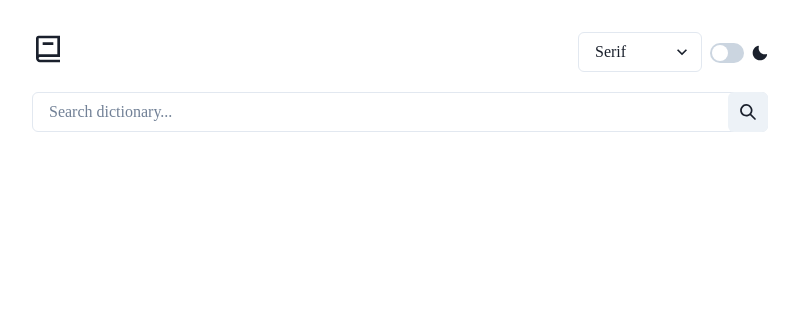
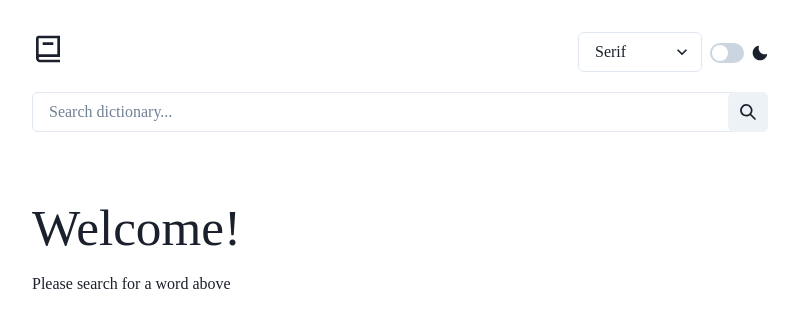
Before and after one commit to npkorintus/dictionary-web-app, a React (Vite) app: page / in a window 1280 px wide. Shown: the top 328 px of the page, without its empty margins (240-1039 px from the left). Built offline with nearby package versions, Linux system fonts and the light colour scheme.

Commit message:
added Welcome component, link to Home

```diff
--- a/src/App.jsx
+++ b/src/App.jsx
@@ -1,6 +1,8 @@
 import React, { useState } from 'react';
 
 import './App.css';
+
+import Welcome from './components/Welcome';
 
 import { Box, Flex, Icon, IconButton, Spacer } from '@chakra-ui/react';
 import { Button, FormControl, Input, InputGroup, InputRightElement, Select, Switch } from '@chakra-ui/react';
@@ -13,6 +15,8 @@ import {
   ModalBody,
   ModalCloseButton,
 } from '@chakra-ui/react';
+
+import { Link } from '@chakra-ui/react'
 
 import { useColorMode } from '@chakra-ui/react';
 
@@ -72,7 +76,9 @@ function App() {
       <div className='toolbar'>
         <Flex align='center'>
           <Box>
-            <Icon as={RiBook2Line} boxSize={8} />
+            <Link href='/' aria-label='Home' title='Home'>
+              <Icon as={RiBook2Line} boxSize={8} />
+            </Link>
           </Box>
           <Spacer />
           <Box>
@@ -115,7 +121,7 @@ function App() {
         </form>
       </div>
 
-      {results.length > 0 && results.map((result, index) => (
+      {results.length > 0 ? results.map((result, index) => (
         <div className='result-word' key={`${result.word}-${index}`} style={{ marginBottom: '48px' }}>
           <Flex>
             <Box>
@@ -166,7 +172,7 @@ function App() {
             </a>
           </div>
         </div>
-      ))}
+      )) : <Welcome />}
       {results.length > 1 ? <hr /> : null}
 
       <Modal isOpen={isOpen} onClose={() => setIsOpen(false)}>
--- /dev/null
+++ b/src/components/Welcome.jsx
@@ -0,0 +1,12 @@
+import React from 'react';
+
+function Welcome() {
+    return (
+        <div style={{ transform: 'translateY(50%)' }}>
+            <h1 style={{ marginBottom: '16px' }}>Welcome!</h1>
+            <p>Please search for a word above</p>
+        </div>
+    )
+}
+
+export default Welcome;
```
